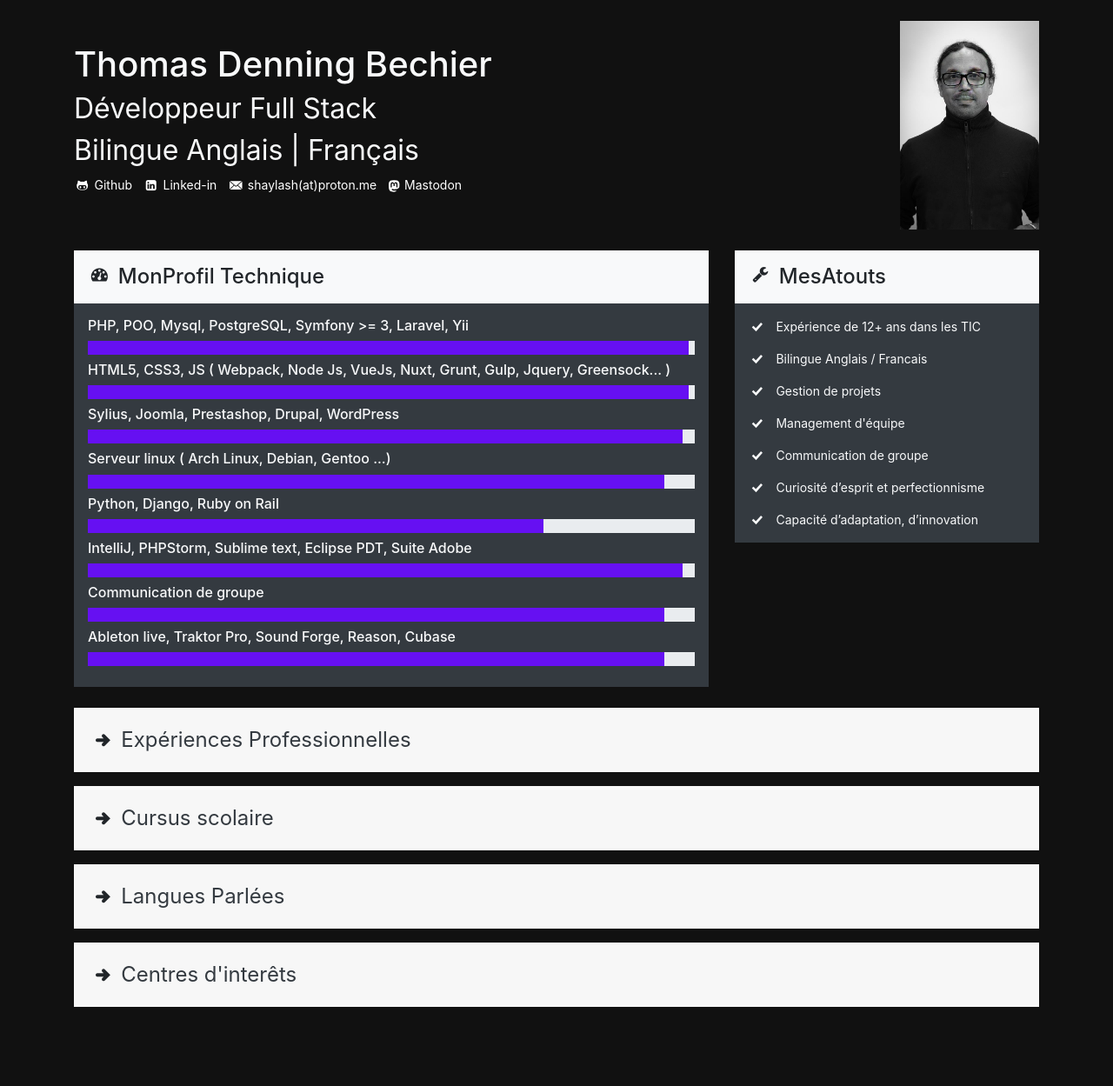
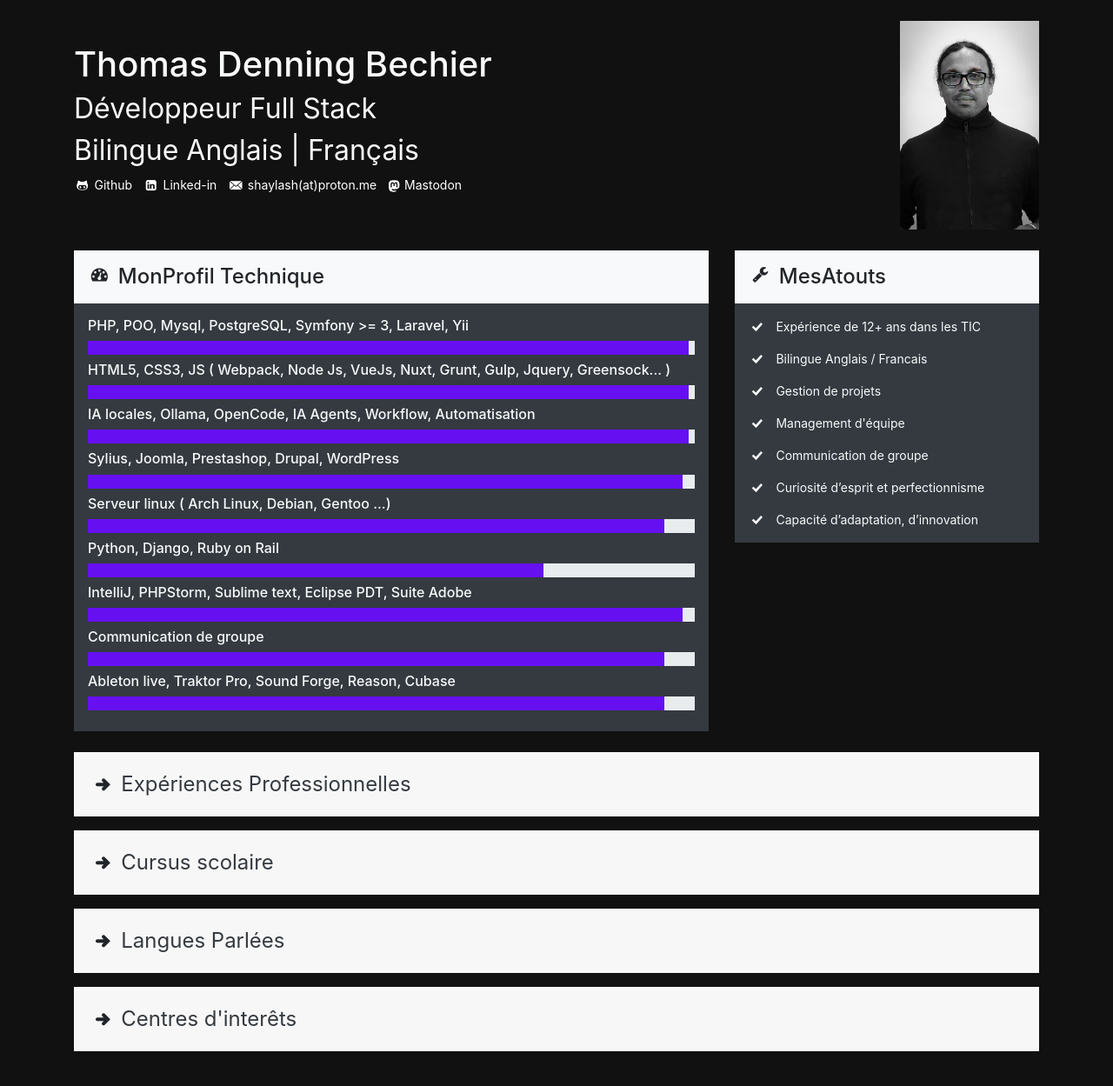
Before and after one commit to shaylash/shaylash.github.io, a Jekyll site: the page built from index.md, in a window 1280 px wide. Shown: the whole page at 87% size. Built offline with Jekyll 4.4.1, drawn with Linux system fonts in a browser that asks for light colours; before the commit the page ends 1198 px from its top, so only the background shows below that.

Commit message:
Update home.html

```diff
--- a/_layouts/home.html
+++ b/_layouts/home.html
@@ -71,6 +71,15 @@
 				<div class="progress mb-2">
 					<div class="progress-bar bg-info" role="progressbar" aria-valuenow="99" aria-valuemin="0" aria-valuemax="100">
 						<span class="sr-only">99% Complete (success)</span>
+					</div>
+				</div>
+				<h6 class="text-light">
+					<span class="glyphicon glyphicon-thumbs-up"></span>
+					IA locales, Ollama, OpenCode, IA Agents, Workflow, Automatisation
+				</h6>
+				<div class="progress mb-2">
+					<div class="progress-bar bg-info" role="progressbar" aria-valuenow="99" aria-valuemin="0" aria-valuemax="100">
+						<span class="sr-only">85% Complete (success)</span>
 					</div>
 				</div>
 				<h6 class="text-light">
```
